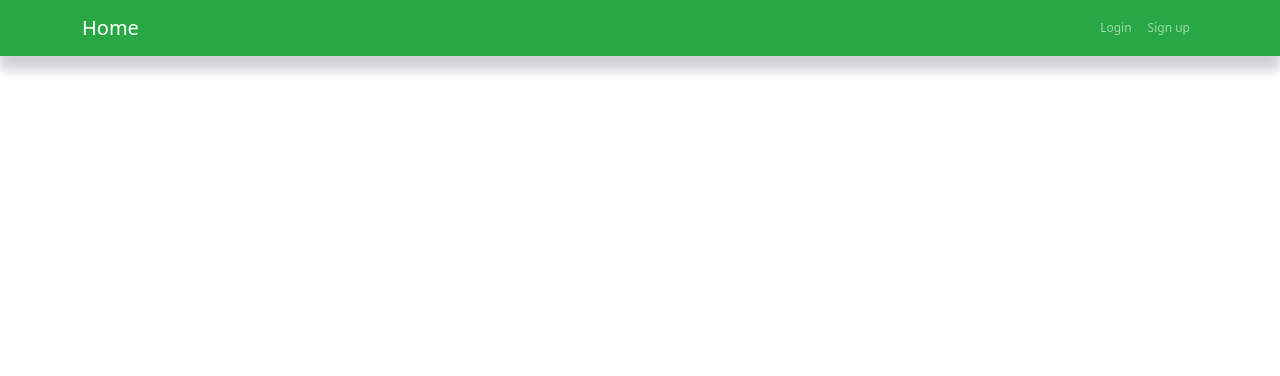
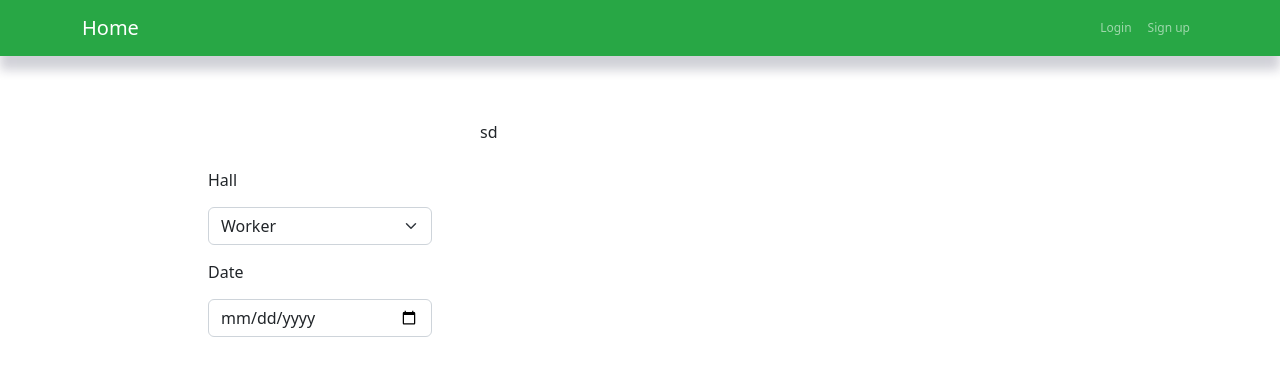
Before and after one commit to kotenko2002/Cimas-client, a Vue app: page /sessions in a window 1280 px wide. Before the commit this address had no page. Shown: the top 376 px of the page. Built offline with nearby package versions, Linux system fonts and the light colour scheme; what @meforma/vue-toaster would draw is missing.

Commit message:
add sessionsView

```diff
--- a/src/components/NavBar.vue
+++ b/src/components/NavBar.vue
@@ -9,13 +9,8 @@
               <li>
                 <router-link to="/products" class="nav-link">Bar</router-link>
               </li>
-              <li class="nav-item">
-                <a href="#" class="nav-link">Tickets</a>
-                <!--<router-link to="/cinemas" class="nav-link">Cinemas</router-link>-->
-              </li>
               <li>
-                <a href="#" class="nav-link">Schedule</a>
-                <!--<router-link to="/films" class="nav-link">Films</router-link>-->
+                <router-link to="/sessions" class="nav-link">Schedule</router-link>
               </li>
             </div>
             <li class="d-flex align-items-center">
--- a/src/router/index.js
+++ b/src/router/index.js
@@ -8,6 +8,7 @@ import EmployeesView from "@/views/forCompanyAdmin/EmployeesView";
 import FilmsView from "@/views/forCompanyAdmin/FilmsView";
 import HallsView from "@/views/forCompanyAdmin/HallsView";
 import ProductsView from "@/views/forWorker/ProductsView";
+import sessionsView from "@/views/forWorker/SessionsView";
 
 const routes = [
   { path: '/', component: Home },
@@ -22,6 +23,7 @@ const routes = [
   { path: '/halls/:cinemaId', component: HallsView },
 
   { path: '/products', component: ProductsView },
+  { path: '/sessions', component: sessionsView },
 ]
 
 const router = createRouter({
--- /dev/null
+++ b/src/views/forWorker/SessionsView.vue
@@ -0,0 +1,52 @@
+<template>
+  <div class="w-100 d-flex justify-content-center">
+    <div class="w-25 form p-5">
+      <div class="form-group">
+        <label>Hall</label>
+        <select class="form-select">
+          <option v-for="option in roleOptions" v-bind:value="option.value">
+            {{ option.name }}
+          </option>
+        </select>
+      </div>
+      <div class="form-group">
+        <label>Date</label>
+        <input type="date" class="form-control" v-model="date">
+      </div>
+    </div>
+    <div class="w-50">
+      sd
+    </div>
+  </div>
+</template>
+
+<script>
+import {mapGetters} from "vuex";
+
+export default {
+  name: 'sessions-view',
+  data() {
+    return {
+      sessions: [],
+      date: new Date(),
+      roleOptions: [
+        { name: 'Worker', value: 1},
+        { name: 'Reviewer', value: 2},
+        { name: 'Company admin', value: 3}
+      ]
+    }
+  },
+  computed: {
+    ...mapGetters(['workday']),
+    displayList() {
+      return this.sessions.length > 0;
+    },
+  },
+}
+</script>
+
+<style scoped>
+.form * {
+  margin-bottom: 15px;
+}
+</style>
```
